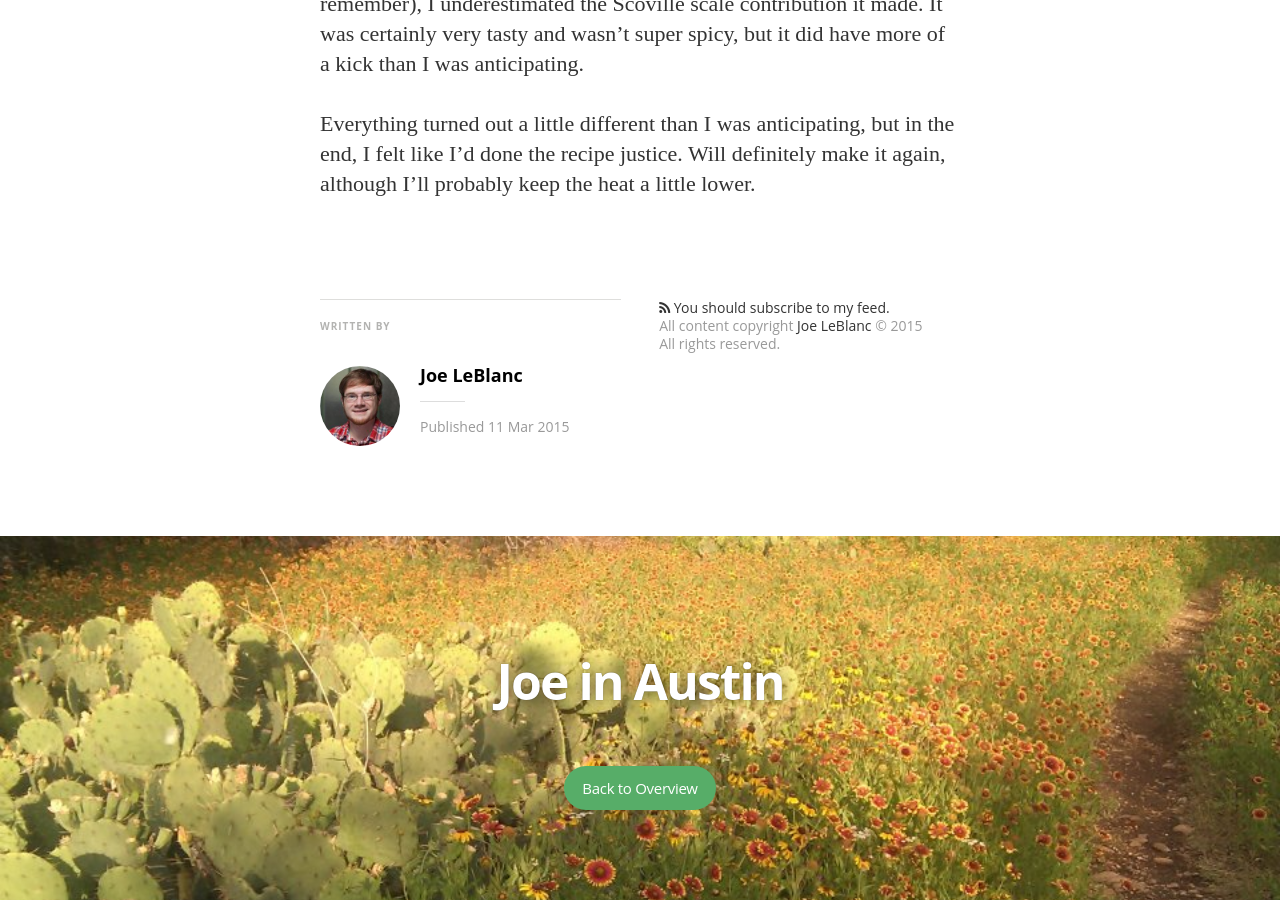
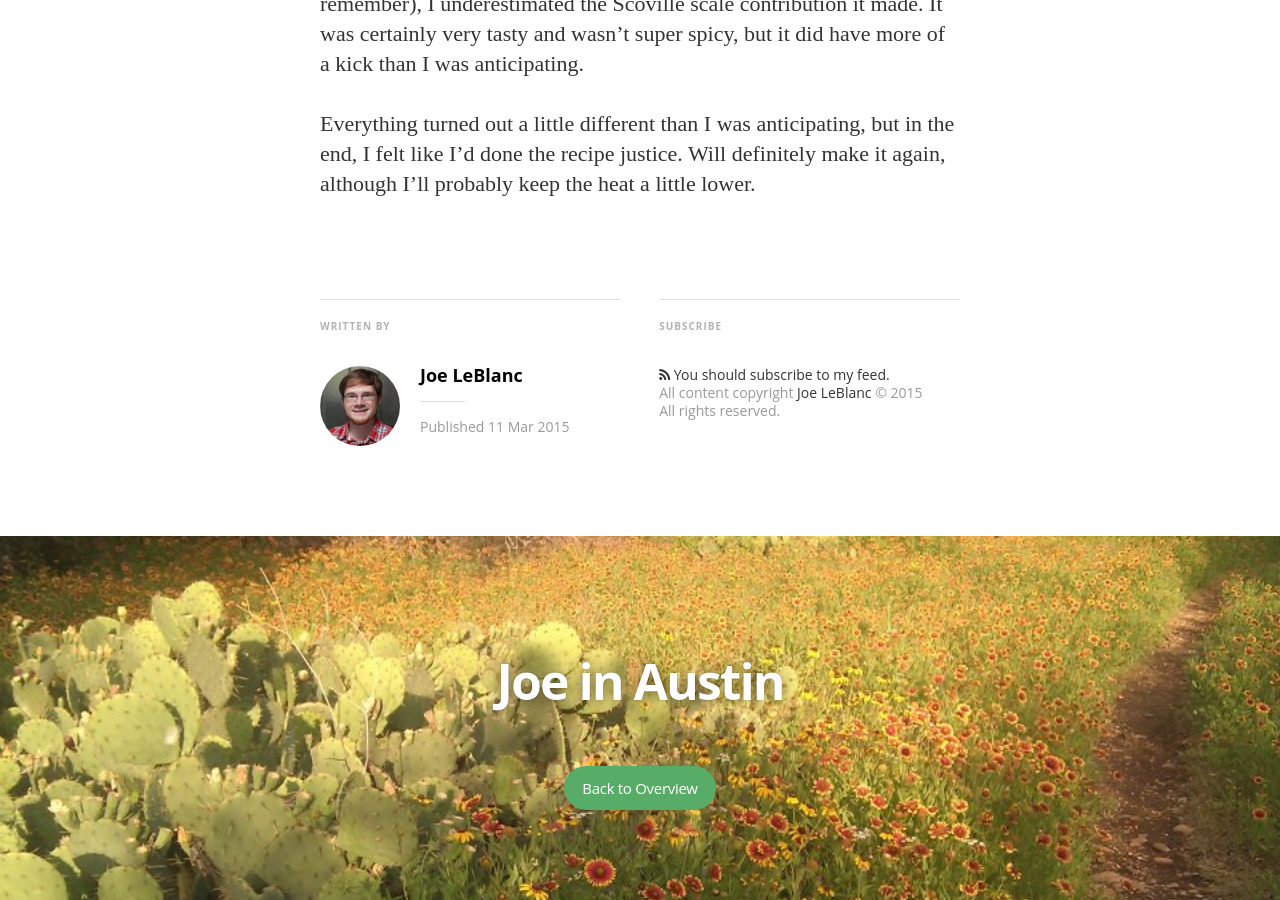
Before and after one commit to jlleblanc/blog.jlleblanc.com, a Jekyll site: the page built from _posts/2015-03-11-first-pot-of-jambalaya.markdown, in a window 1280 px wide and 900 px high, scrolled down 7693 px. Built offline with Jekyll 4.4.1, drawn with Linux system fonts in a browser that asks for light colours; nearby versions of some CDN libraries; some web fonts are replaced; Markdown is read by kramdown in place of the engine named in the settings.

Commit message:
fixed footer again

```diff
--- a/_layouts/post.html
+++ b/_layouts/post.html
@@ -75,6 +75,7 @@
           </div>
           {{/post}}
           <div class="isRight">
+            <h5 class="index-headline featured"><span>Subscribe</span></h5>
             <footer class="site-footer">
               <a class="subscribe" href="{{ "/feed.xml" | prepend: site.baseurl }}"> <span class="tooltip"> <i class="fa fa-rss"></i> You should subscribe to my feed.</span></a>
               <div class="inner">
```
